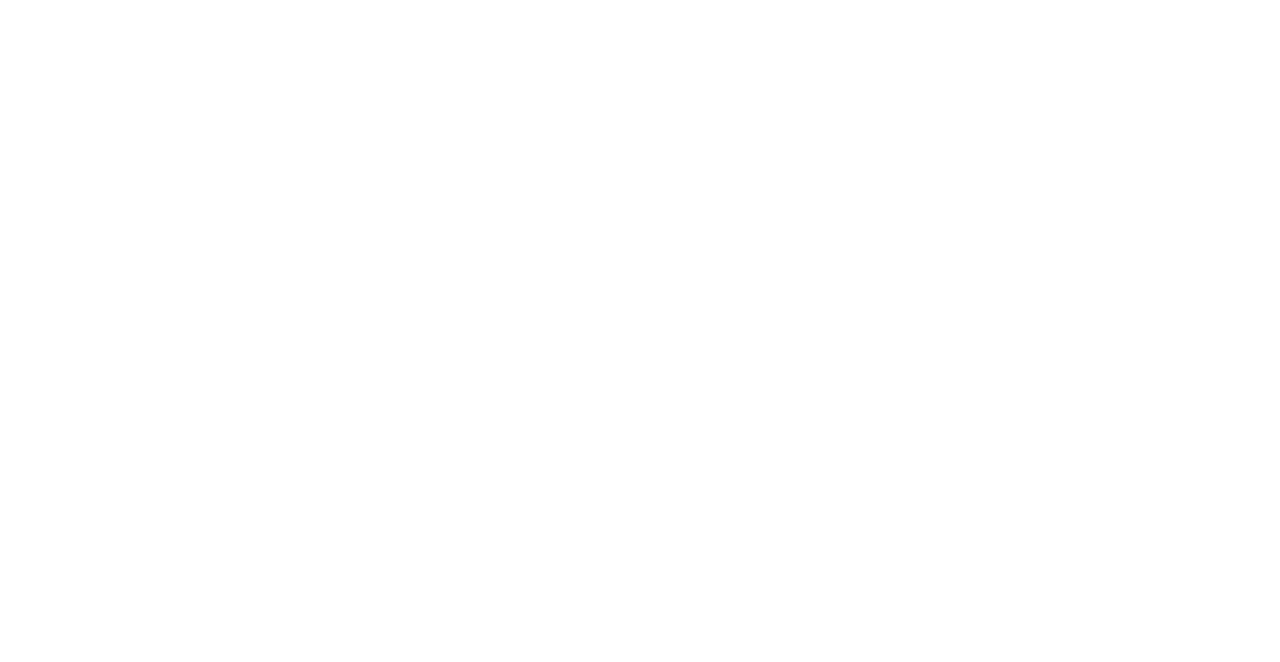
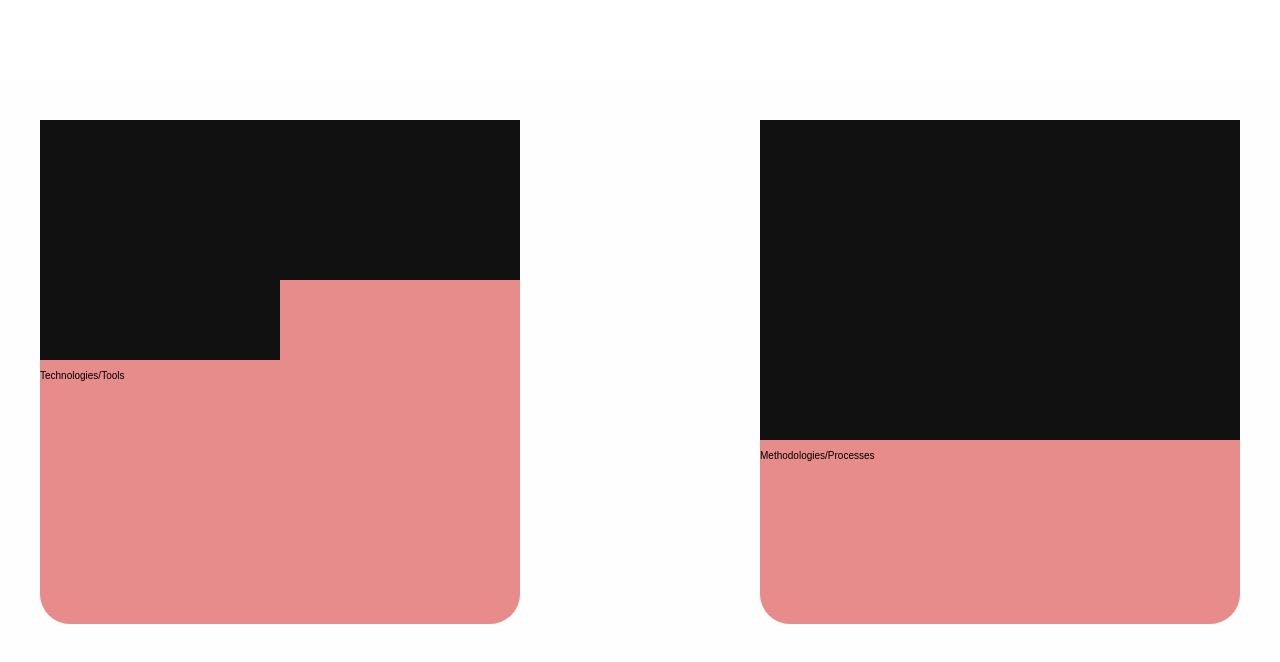
Before and after one commit to calebjo/portfolio-site, a Next.js app: page /components/skills_section in a window 1280 px wide. Shown: the top 662 px of the page. Built offline with nearby package versions, Linux system fonts and the light colour scheme.

Commit message:
Add structure for skills section

```diff
--- a/pages/components/skills_section.jsx
+++ b/pages/components/skills_section.jsx
@@ -7,6 +7,95 @@
     render() {
         return(
             <div className="skills__container">
+                <div className="skills__panel">
+                    <div className="skills__left">
+                        <div className="skills__list technologies">
+                            <div className="skills__list-grid tech-grid">
+                                <div className="skills__list-item">
+
+                                </div>
+                                <div className="skills__list-item">
+
+                                </div>
+                                <div className="skills__list-item">
+
+                                </div>
+                                <div className="skills__list-item">
+
+                                </div>
+                                <div className="skills__list-item">
+
+                                </div>
+                                <div className="skills__list-item">
+
+                                </div>
+                                <div className="skills__list-item">
+
+                                </div>
+                                <div className="skills__list-item">
+
+                                </div>
+                                <div className="skills__list-item">
+
+                                </div>
+                                <div className="skills__list-item">
+
+                                </div>
+                                <div className="skills__list-item">
+
+                                </div>
+                                <div className="skills__list-item">
+
+                                </div>
+                                <div className="skills__list-item">
+
+                                </div>
+                                <div className="skills__list-item">
+
+                                </div>
+                                <div className="skills__list-item">
+
+                                </div>
+                            </div>
+                            <div className="skills__list-header">
+                                <p>Technologies/Tools</p>
+                            </div>
+                        </div>
+                        <div className="skills_line-box">
+
+                        </div>
+                    </div>
+                    <div className="skills__right">
+                        <div className="skills__list processes">
+                            <div className="skills__list-grid process-grid">
+                                <div className="skills__list-item">
+
+                                </div>
+                                <div className="skills__list-item">
+
+                                </div>
+                                <div className="skills__list-item">
+
+                                </div>
+                                <div className="skills__list-item">
+
+                                </div>
+                                <div className="skills__list-item">
+
+                                </div>
+                                <div className="skills__list-item">
+
+                                </div>
+                            </div>
+                            <div className="skills__list-header">
+                                <p>Methodologies/Processes</p>
+                            </div>
+                        </div>
+                        <div className="skills_line-box">
+
+                        </div>
+                    </div>
+                </div>
             </div>
         )
     }
--- a/styles/skills.scss
+++ b/styles/skills.scss
@@ -0,0 +1,48 @@
+.skills__container {
+    display: flex;
+    justify-content: center;
+    align-items: center;
+    width: 100vw;
+    height: 100vh;
+    font-family: 'Raleway', sans-serif;
+}
+
+.skills__panel {
+    display: flex;
+    justify-content: space-between;
+    width: 100%;
+    height: 80%;
+    background: #fefefe;
+    padding: 4rem;
+}
+
+.skills__left, .skills__right {
+    display: flex;
+    width: 40%;
+    height: 90%;
+    border-radius: 3rem;
+    background: rgb(231, 139, 139);
+}
+
+.skills__list-item {
+    background: #111;
+}
+
+.process-grid {
+    display: flex;
+    flex-wrap: wrap;
+    .skills__list-item {
+        width: 16rem;
+        height: 16rem;
+    }
+}
+
+
+.tech-grid {
+    display: flex;
+    flex-wrap: wrap;
+    .skills__list-item {
+        width: 8rem;
+        height: 8rem;
+    }
+}
```
